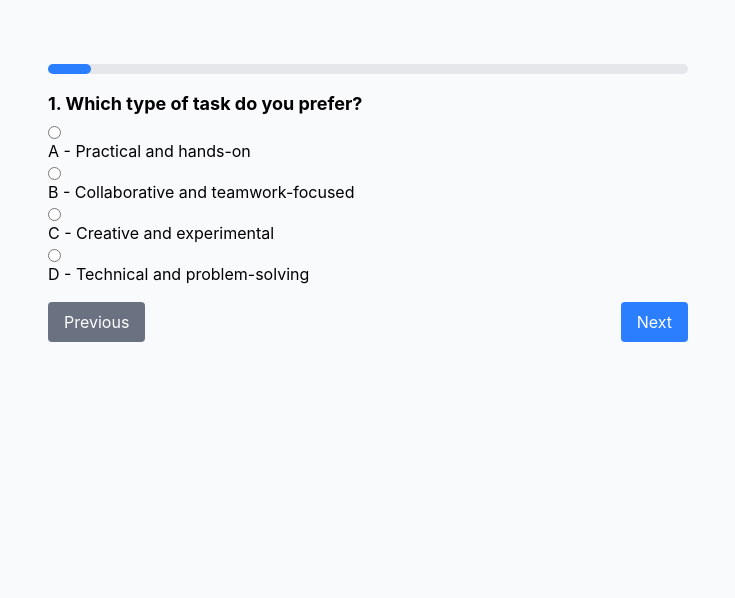
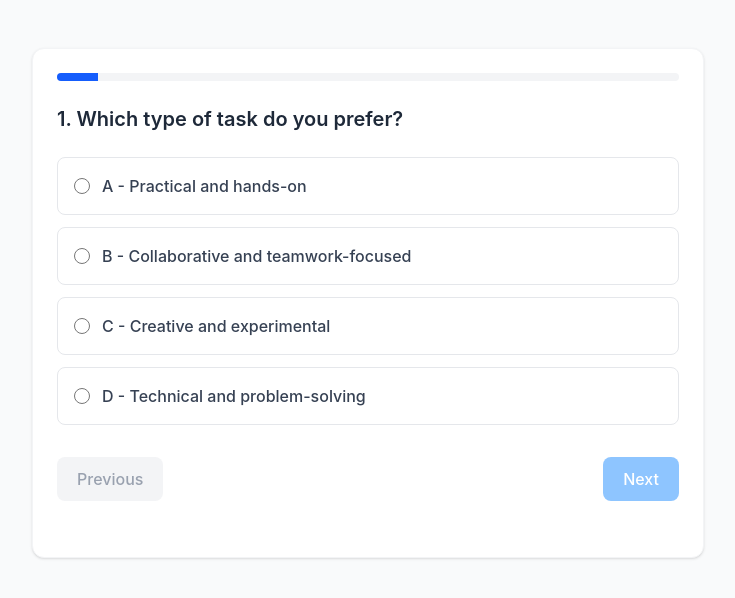
Before and after one commit to erdie/persona-quiz, a Nuxt app: page / in a window 1280 px wide. Shown: the top 598 px of the page, without its empty margins (272-1007 px from the left). Built offline with nearby package versions, Linux system fonts and the light colour scheme.

Commit message:
feat(Quiz.vue): enhance quiz layout and styling for improved user experience

```diff
--- a/components/Quiz.vue
+++ b/components/Quiz.vue
@@ -1,42 +1,47 @@
 <template>
-    <div class="max-w-2xl mx-auto p-4" v-if="!submitted">
-        <div class="mb-6">
+    <div class="max-w-2xl mx-auto p-6 bg-white shadow-sm rounded-xl border border-gray-100" v-if="!submitted">
+        <div class="mb-8">
             <!-- Progress Bar -->
-            <div class="relative w-full bg-gray-200 rounded-full h-2.5 mb-4">
+            <div class="relative w-full bg-gray-100 rounded-full h-2 mb-6 overflow-hidden">
                 <div
-                class="absolute bg-blue-500 h-2.5 rounded-full"
+                class="absolute top-0 left-0 bg-blue-600 h-full transition-all duration-300 ease-out"
                 :style="{ width: `${progressPercentage}%` }"
                 ></div>
             </div>
 
             <!-- Current Question -->
             <div v-if="currentQuestion < questions.length">
-                <h2 class="text-lg font-bold mb-2">
+                <h2 class="text-xl font-semibold text-gray-800 mb-6">
                     {{ currentQuestion + 1 }}. {{ questions[currentQuestion].text }}
                 </h2>
-                <div
+                <div class="space-y-3">
+                    <label
                         v-for="(option, optIndex) in questions[currentQuestion].options"
                         :key="optIndex"
-                    class="mb-1"
+                        class="flex items-center p-4 border rounded-lg cursor-pointer transition-all duration-200"
+                        :class="[
+                            answers[currentQuestion] === option
+                                ? 'border-blue-500 bg-blue-50/50 text-blue-700'
+                                : 'border-gray-200 hover:border-gray-300 hover:bg-gray-50 text-gray-700'
+                        ]"
                     >
-                    <label class="flex items-center">
                         <input
                             type="radio"
                             :name="`question-${currentQuestion}`"
                             :value="option"
                             v-model="answers[currentQuestion]"
-                        required
-                        class="mr-2"
+                            class="w-4 h-4 text-blue-600 border-gray-300 focus:ring-blue-500"
                         />
+                        <span class="ml-3 font-medium">{{ option }}</span>
                     </label>
-                    {{ option }}
                 </div>
 
                 <!-- Buttons -->
-                <div class="flex justify-between mt-4">
+                <div class="flex justify-between mt-8">
                     <button
                         @click="previousQuestion"
-                        class="bg-gray-500 text-white px-4 py-2 rounded"
+                        class="px-5 py-2.5 rounded-lg font-medium transition-colors"
+                        :class="currentQuestion === 0 ? 'text-gray-400 bg-gray-100 cursor-not-allowed' : 'text-gray-600 bg-gray-100 hover:bg-gray-200'"
                         :disabled="currentQuestion === 0"
                     >
                         Previous
@@ -44,7 +49,8 @@
 
                     <button
                         @click="nextOrSubmit"
-                        class="bg-blue-500 text-white px-4 py-2 rounded"
+                        class="px-5 py-2.5 rounded-lg font-medium transition-all"
+                        :class="!answers[currentQuestion] ? 'bg-blue-300 text-white cursor-not-allowed' : 'bg-blue-600 hover:bg-blue-700 text-white shadow-sm'"
                         :disabled="!answers[currentQuestion]"
                     >
                         {{ currentQuestion === questions.length - 1 ? 'Submit' : 'Next' }}
@@ -55,9 +61,13 @@
     </div>
 
     <!-- Result -->
-    <div v-else class="max-w-2xl mx-auto mt-4 text-center">
-        <h3 class="text-xl font-bold">Results</h3>
-        <p>You are: <span class="font-bold">{{ personaType }}</span></p>
+    <div v-else class="max-w-2xl mx-auto mt-8 p-8 bg-white border border-gray-100 shadow-sm rounded-xl text-center">
+        <div class="inline-flex items-center justify-center w-16 h-16 rounded-full bg-blue-100 text-blue-600 mb-4">
+            <svg class="w-8 h-8" fill="none" stroke="currentColor" viewBox="0 0 24 24"><path stroke-linecap="round" stroke-linejoin="round" stroke-width="2" d="M5 13l4 4L19 7"></path></svg>
+        </div>
+        <h3 class="text-2xl font-bold text-gray-800 mb-2">Quiz Complete!</h3>
+        <p class="text-gray-600 text-lg">Your persona is:</p>
+        <p class="text-3xl font-extrabold text-blue-600 mt-4">{{ personaType }}</p>
     </div>
 </template>
 
```
Lines whose indentation alone changed are shown as unchanged.
